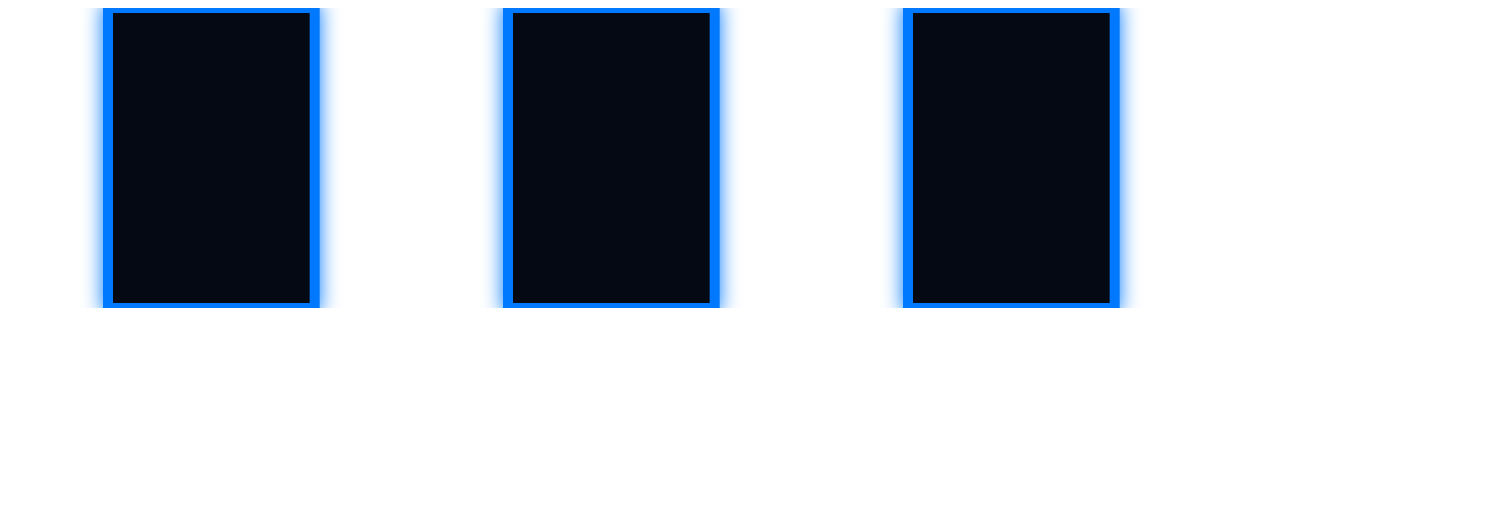
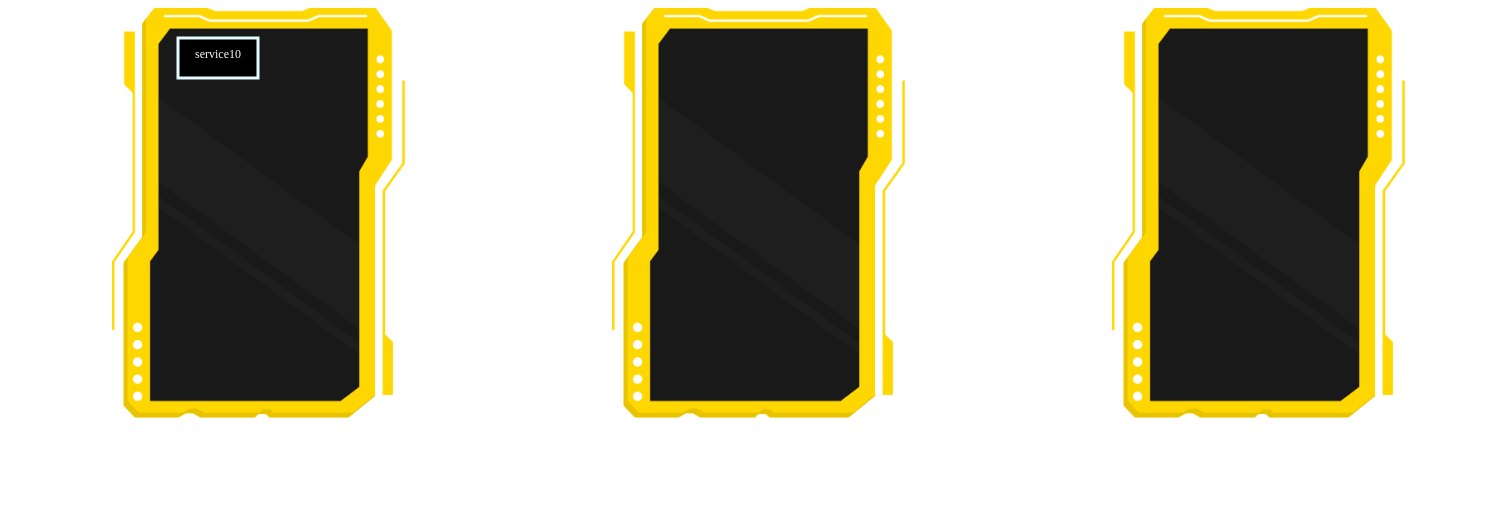
Before and after one commit to truyenpn22/systemapm, a plain HTML site: page index.html in a window 1280 px wide. Shown: the whole page, 1508 px wide, since content can reach past the window. Drawn offline with nearby package versions, Linux system fonts and the light colour scheme.

Commit message:
update-1

```diff
--- a/index.html
+++ b/index.html
@@ -40,6 +40,7 @@
 
 <body>
     <svg id="system"></svg>
+
     <script>
         var servers = ["WEB", "WAS", "DB"];
         var requests = [
@@ -58,8 +59,8 @@
 
         requests.sort((a, b) => a.time - b.time)
 
-        let width = 1200;
-        let height = 300;
+        let width = 1500;
+        let height = 500;
 
 
         var svg = d3.select("#system")
@@ -67,19 +68,33 @@
             .attr("height", height)
             .append("g");
 
-        svg.selectAll(".server-column")
+        // svg.selectAll(".server-column")
+        //     .data(servers)
+        //     .enter().append("rect")
+        //     .attr("class", "server-column")
+        //     .attr("x", function (d, i) {
+        //         return i * (width / servers.length) + ((width / servers.length)) / 2 - 100;
+        //     })
+        //     .attr("y", 0)
+        //     .attr("width", 800 / servers.length - 60)
+        //     .attr("height", 300)
+        //     .attr("stroke", "#0079FF")
+        //     .attr("stroke-width", 10)
+
+
+        svg.selectAll(".server-image")
             .data(servers)
-            .enter().append("rect")
-            .attr("class", "server-column")
+            .enter().append("image")
+            .attr("class", "server-image")
+            .attr("xlink:href", function (d) {
+                return "futuristic.png";
+            })
             .attr("x", function (d, i) {
-                return i * (width / servers.length) + ((width / servers.length)) / 2 - 100;
+                return i * (width / servers.length) + ((width / servers.length)) / 2 - 210;
             })
-            .attr("y", 0)
-            .attr("width", 800 / servers.length - 60)
-            .attr("height", 300)
-            .attr("stroke", "#0079FF")
-            .attr("stroke-width", 10)
-
+            .attr("y", -5)
+            .attr("width", 420)
+            .attr("height", 420);
 
 
         function performAction(action, currentServer) {
@@ -170,7 +185,7 @@
                 });
 
             requestText.transition()
-                .duration(5000)
+                .duration(4000)
                 .delay(request.time)
                 .attr("x", targetCircle - 50)
                 .transition()
@@ -178,7 +193,7 @@
                 .style("opacity", 1);
 
             requestImage.transition()
-                .duration(5000)
+                .duration(4000)
                 .delay(request.time)
                 .attr("xlink:href", imageUrl)
                 .attr("x", targetCircle - 50)
@@ -287,7 +302,7 @@
                 .attr("id", request.id)
                 .attr("xlink:href", "./rocket.png")
                 .attr("x", -50)
-                .attr("y", 15)
+                .attr("y", 35)
                 .attr("width", 50)
                 .attr("height", 50)
                 .style("opacity", 0);
@@ -296,7 +311,7 @@
                 .attr('id', 'text_' + request.id)
                 .attr('class', 'circleText')
                 .attr('x', 0)
-                .attr('y', 20)
+                .attr('y', 40)
                 .attr('fill', 'black')
                 .style("font-size", "18px")
                 .attr('text-anchor', 'start')
```
Also changed, not shown: futuristic.png (added).
